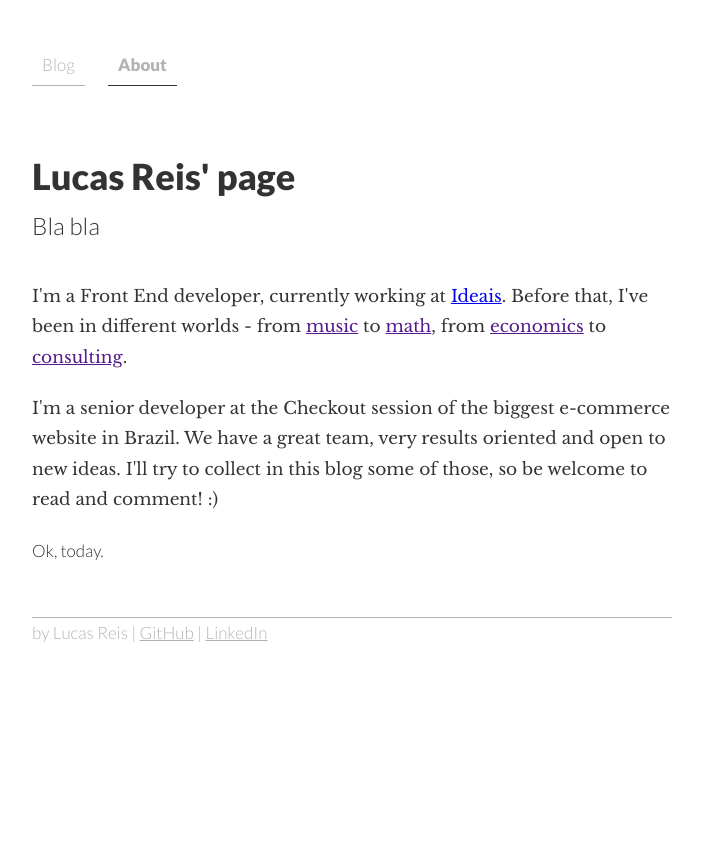
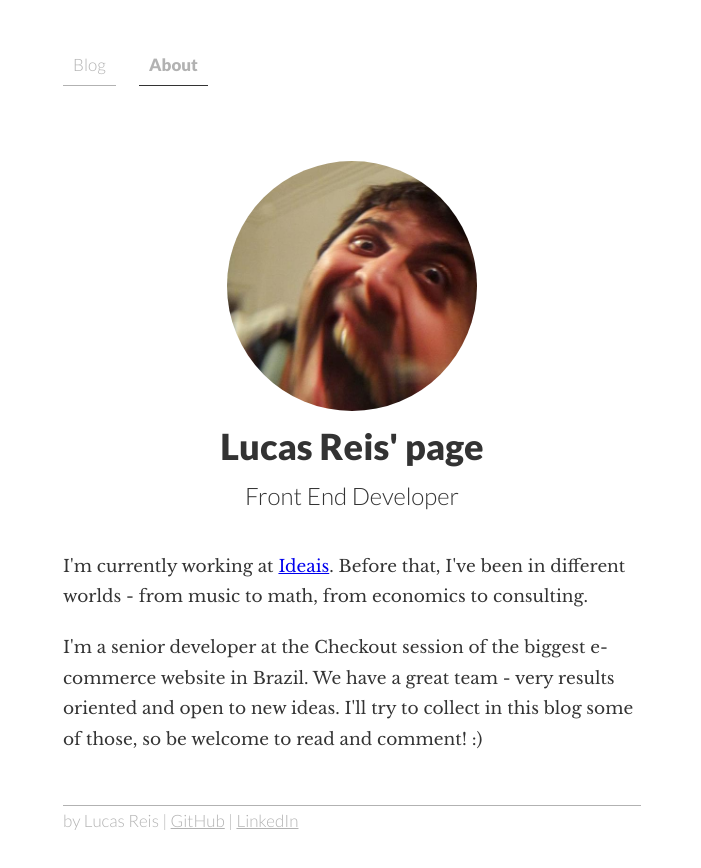
Before and after one commit to lucasmreis/blogSource, a website: page src/index.html in a window 1280 px wide. Shown: the whole page, without its empty margins (288-989 px from the left). Before the commit the page ends 800 px from the top, so only its background shows below. Drawn offline with nearby package versions, Linux system fonts and the light colour scheme.

Commit message:
index page

```diff
--- a/src/index.html
+++ b/src/index.html
@@ -19,18 +19,18 @@
         </ul>
       </header>
       <div id="main-text">
-        <h1>Lucas Reis' page</h1>
-        <div class="lead">Bla bla</div>
+        <img class="myself" src="assets/eu.jpg" alt="myself" />
+        <h1 class="main-title">Lucas Reis' page</h1>
+        <div class="lead secondary-title">Front End Developer</div>
 
         <p>
-          I'm a Front End developer, currently working at <a href="http://www.ideais.com.br/">Ideais</a>. Before that, I've been in different worlds - from <a href="">music</a> to <a href="">math</a>, from <a href="">economics</a> to <a href="">consulting</a>.
+          I'm currently working at <a href="http://www.ideais.com.br/">Ideais</a>. Before that, I've been in different worlds - from music to math, from economics to consulting.
         </p>
 
         <p>
-          I'm a senior developer at the Checkout session of the biggest e-commerce website in Brazil. We have a great team, very results oriented and open to new ideas. I'll try to collect in this blog some of those, so be welcome to read and comment! :)
+          I'm a senior developer at the Checkout session of the biggest e-commerce website in Brazil. We have a great team - very results oriented and open to new ideas. I'll try to collect in this blog some of those, so be welcome to read and comment! :)
         </p>
 
-        <div class="signature">Ok, today.</div>
       </div>
       <footer>
         by Lucas Reis | <a href="https://github.com/lucasmreis">GitHub</a> | <a href="https://www.linkedin.com/profile/view?id=133974663">LinkedIn</a>
--- a/src/styles/style.css
+++ b/src/styles/style.css
@@ -6,8 +6,8 @@ body {
 }
 
 #container {
-  width: 50%;
-  min-width: 300px;
+  max-width: 34em;
+  padding: 0 15px;
   margin: 50px auto;
 }
 
@@ -34,6 +34,24 @@ header li.active {
   font-weight: 600;
   color: rgba(0,0,0,0.8);
   border-bottom: 1px solid rgba(0,0,0,0.8);
+}
+
+.myself {
+  width: 250px;
+  height: 250px;
+  border-radius: 125px;
+  -webkit-border-radius: 125px;
+  -moz-border-radius: 125px;
+  margin: 0 auto;
+  display: block;
+}
+
+.main-title {
+  text-align: center;
+}
+
+.secondary-title {
+  text-align: center;
 }
 
 h1, h2, h3, h4, h5, h6 {
```
Also changed, not shown: src/assets/eu.jpg (added), 1 other file.
